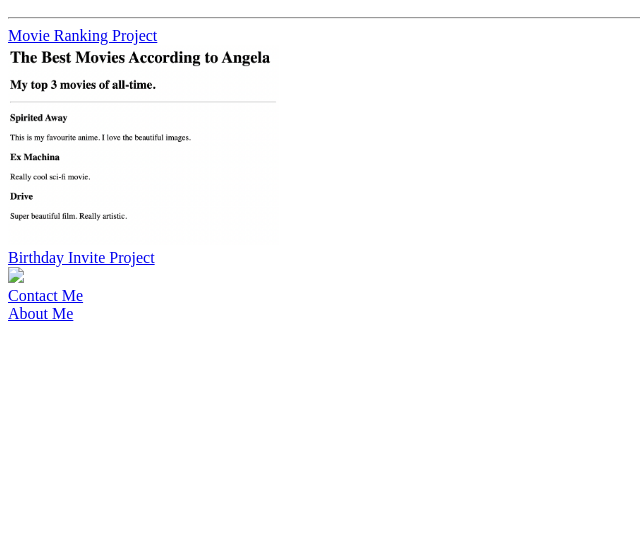
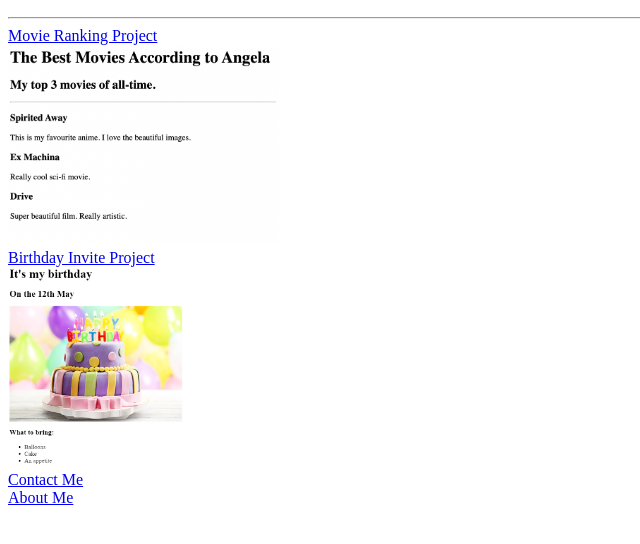
Before and after one commit to KirilSpasovKotev/html-portfolio, a plain HTML site: page index.html in a window 1280 px wide. Shown: the part 110-654 px from the top of the page, without its empty margins (0-640 px from the left). Drawn offline with Linux system fonts and the light colour scheme.

Commit message:
index.html

```diff
--- a/index.html
+++ b/index.html
@@ -33,7 +33,7 @@ https://developer.mozilla.org/en-US/docs/Web/HTML/Element/img#attr-height -->
     <img src="./assets/images/movie-ranking.png" height="200px"/><br/>
 
     <a href="./public/birthday-invite.html">Birthday Invite Project</a><br/>
-    <img src="./assets/images/birthday-invite.png" height="200px"/><br/>
+    <img src="./assets/images/My-birthday-invite.png" height="200px"/><br/>
 
     <a href="./public/contact.html">Contact Me</a><br/>
     <a href="./public/about.html">About Me</a>
```
